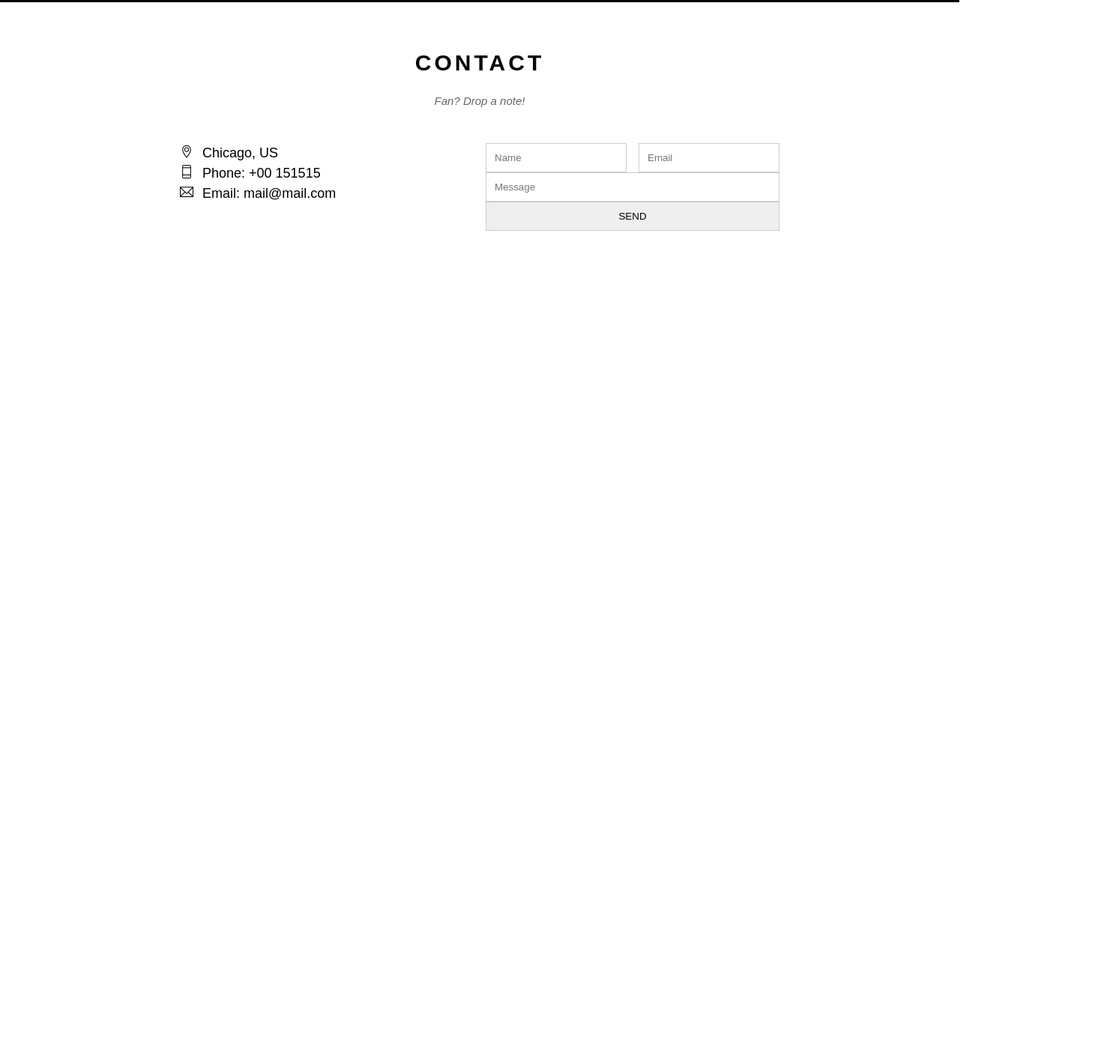
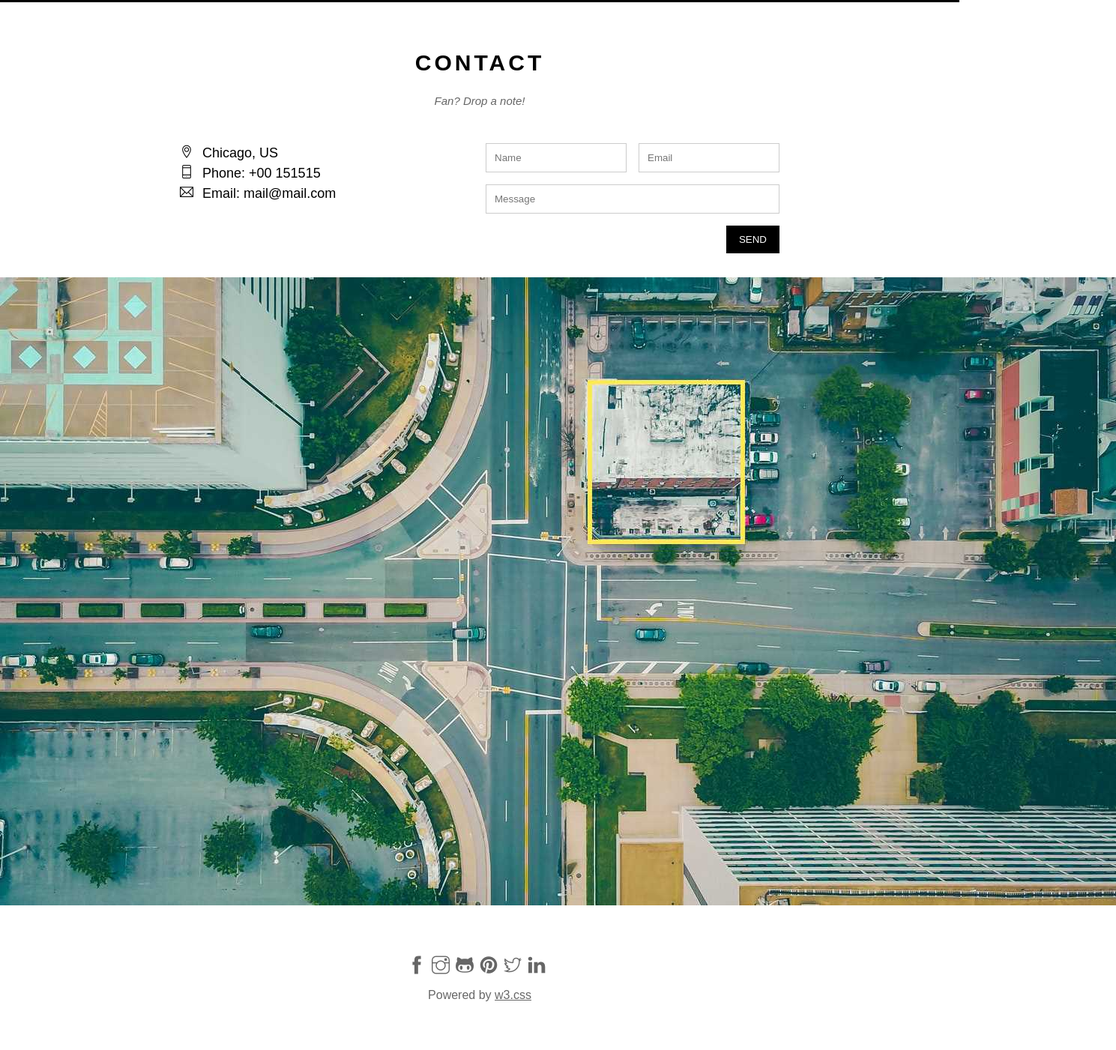
Before and after one commit to baohuy2209/website_the_band, a plain HTML site: page w3_band/index.html in a window 1280 px wide. Shown: the part 2125-3526 px from the top of the page at 75% size, 1489 px wide, since content can reach past the window. Before the commit the page ends 2744 px from the top, so only its background shows below. Drawn offline with Linux system fonts and the light colour scheme.

Commit message:
lastest-commit. This project is completed

```diff
--- a/w3_band/assets/css/style.css
+++ b/w3_band/assets/css/style.css
@@ -119,9 +119,6 @@ html {
 }
 #slider .text-description {
   margin-top: 15px;
-}
-#content {
-  height: 2000px;
 }
 
 /* About section */
@@ -351,11 +348,47 @@ html {
 }
 .contact-form {
   font-size: inherit;
+  margin-bottom: 32px;
 }
-.contact-form input {
+.contact-form .form-control {
   padding: 11px;
   border: 1px solid #ccc;
   width: 100%;
+  margin-bottom: 16px;
+}
+.contact-form .btn-submit {
+  background-color: #000;
+  color: #fff;
+  border: 1px solid #000;
+  padding: 10px 16px;
+  float: right;
+}
+/* map-section */
+.map-section {
+  width: 100%;
 }
 #footer {
+  padding: 64px 16px;
+  text-align: center;
 }
+.social-list {
+  font-size: 24px;
+}
+
+.social-list a {
+  color: rgba(0, 0, 0, 0.6);
+  margin-right: 8px;
+  text-decoration: none;
+}
+.social-list a:hover {
+  opacity: 0.3;
+}
+
+.copyright {
+  margin-top: 15px;
+  color: rgba(0, 0, 0, 0.6);
+}
+
+.copyright a {
+  color: rgba(0, 0, 0, 0.6);
+}
--- a/w3_band/index.html
+++ b/w3_band/index.html
@@ -11,7 +11,9 @@
     />
   </head>
   <body>
+    <!--Begin main-->
     <div id="main">
+      <!--Begin header-->
       <div id="header">
         <ul id="nav">
           <li><a href="">Home</a></li>
@@ -34,14 +36,16 @@
         </ul>
         <div class="search-btn"><i class="ti-search"></i></div>
       </div>
-
+      <!--End header-->
+      <!--Begin slider-->
       <div id="slider">
         <div class="text-content">
           <div class="text-heading"><b>New York</b></div>
           <p class="text-description">The atmosphere in New York</p>
         </div>
       </div>
-
+      <!--End slider-->
+      <!--Begin content-->
       <div id="content">
         <!-- About section -->
         <div class="content-section">
@@ -193,18 +197,33 @@
                     />
                   </div>
                 </div>
-                <input type="submit" value="SEND" />
+                <input class="btn-submit" type="submit" value="SEND" />
               </form>
             </div>
           </div>
         </div>
-
-        <!---->
-        <div class="content-section"></div>
+        <div class="map-section">
+          <img src="./assets/img/footer/map.jpg" alt="Map" />
+        </div>
       </div>
-      <div id="footer"></div>
+      <!--End Content-->
+      <!--Begin footer-->
+      <div id="footer">
+        <div class="social-list">
+          <a class="social-list-icon" href="#"><i class="ti-facebook"></i></a
+          ><a class="social-list-icon" href="#"><i class="ti-instagram"></i></a
+          ><a class="social-list-icon" href="#"><i class="ti-github"></i></a
+          ><a class="social-list-icon" href="#"
+            ><i class="ti-pinterest-alt"></i></a
+          ><a class="social-list-icon" href="#"><i class="ti-twitter"></i></a
+          ><a class="social-list-icon" href="#"><i class="ti-linkedin"></i></a>
+        </div>
+        <p class="copyright">Powered by <a href="#">w3.css</a></p>
+      </div>
+      <!--end footer-->
     </div>
-
+    <!--End main-->
+    <!--Begin Modal-->
     <div class="modal js-modal">
       <div class="modal-container js-modal-container">
         <div class="modal-close js-modal-close">
@@ -244,6 +263,7 @@
         </footer>
       </div>
     </div>
+    <!--End modal-->
     <script>
       const buyBtns = document.querySelectorAll(".js-buy-ticket");
       const modal = document.querySelector(".js-modal");
```
Also changed, not shown: w3_band/assets/img/footer/map.jpg (added).
